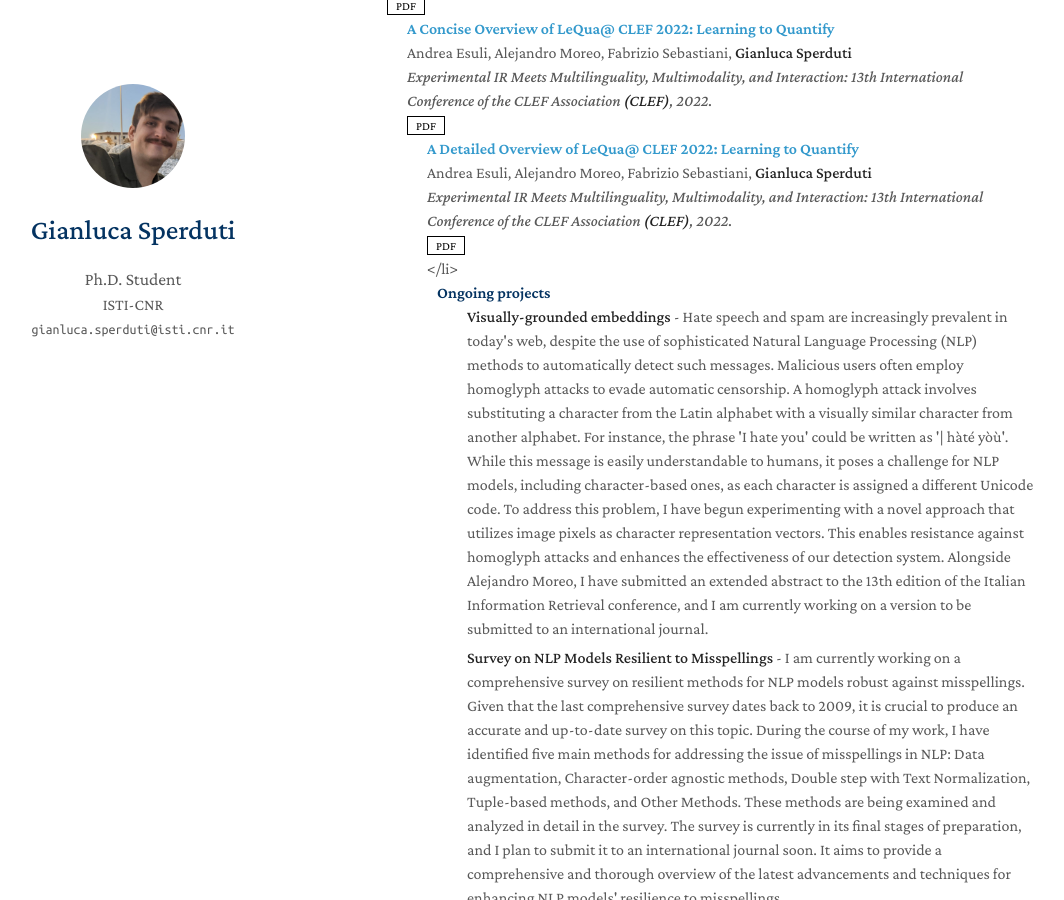
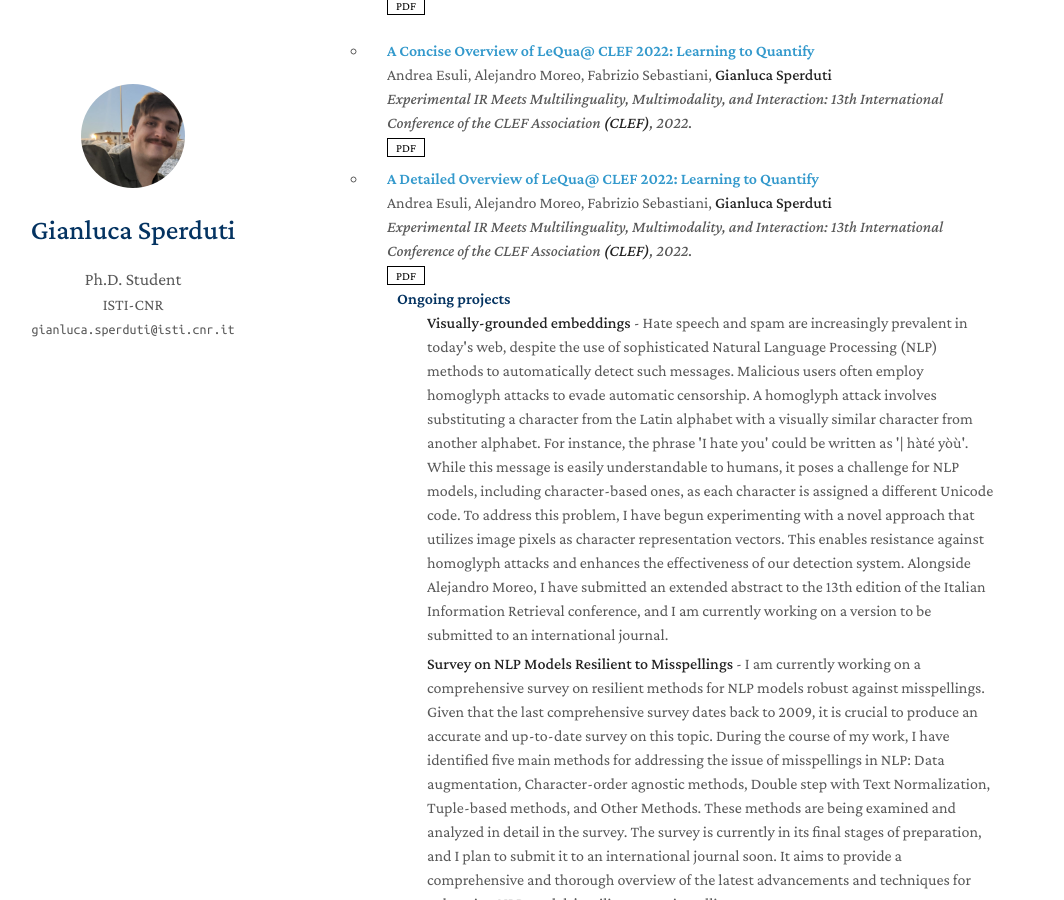
Before and after one commit to gianluca-sperduti/gianluca-sperduti.github.io, a Jekyll site: the page built from index.md, in a window 1280 px wide and 900 px high, scrolled down 579 px. Shown: the whole window, without its empty margins (143-1207 px from the left). Built offline with Jekyll 4.4.1, drawn with Linux system fonts in a browser that asks for light colours; nearby versions of some CDN libraries; a style sheet for code colours, icons or effects is not loaded; our own code applies the rules of GitHub Pages for plain Markdown files.

Commit message:
Update publications.md

```diff
--- a/_includes/publications.md
+++ b/_includes/publications.md
@@ -14,7 +14,7 @@
       <a href="https://ceur-ws.org/Vol-2947/paper11.pdf" class="btn btn-sm z-depth-0" role="button" target="_blank" style="font-size:12px;">PDF</a>
     </div>
 
-
+<li>
   <div class="col-sm-9" style="position: relative;padding-right: 15px;padding-left: 20px;">
     <div class="title"><a href="https://link.springer.com/chapter/10.1007/978-3-031-13643-6_23">A Concise Overview of LeQua@ CLEF 2022: Learning to Quantify</a></div>
     <div class="author">Andrea Esuli, Alejandro Moreo, Fabrizio Sebastiani, <strong>Gianluca Sperduti</strong></div>
@@ -23,7 +23,7 @@
       <a href="https://link.springer.com/content/pdf/10.1007/978-3-031-13643-6.pdf?pdf=button" class="btn btn-sm z-depth-0" role="button" target="_blank" style="font-size:12px;">PDF</a>
     </div>
 
-
+<li>
   <div class="col-sm-9" style="position: relative;padding-right: 15px;padding-left: 20px;">
     <div class="title"><a href="https://ceur-ws.org/Vol-3180/paper-146.pdf">A Detailed Overview of LeQua@ CLEF 2022: Learning to Quantify</a></div>
     <div class="author">Andrea Esuli, Alejandro Moreo, Fabrizio Sebastiani, <strong>Gianluca Sperduti</strong></div>
@@ -31,4 +31,3 @@
     <div class="links">
       <a href="https://ceur-ws.org/Vol-3180/paper-146.pdf" class="btn btn-sm z-depth-0" role="button" target="_blank" style="font-size:12px;">PDF</a>
     </div>
-</li>
```
